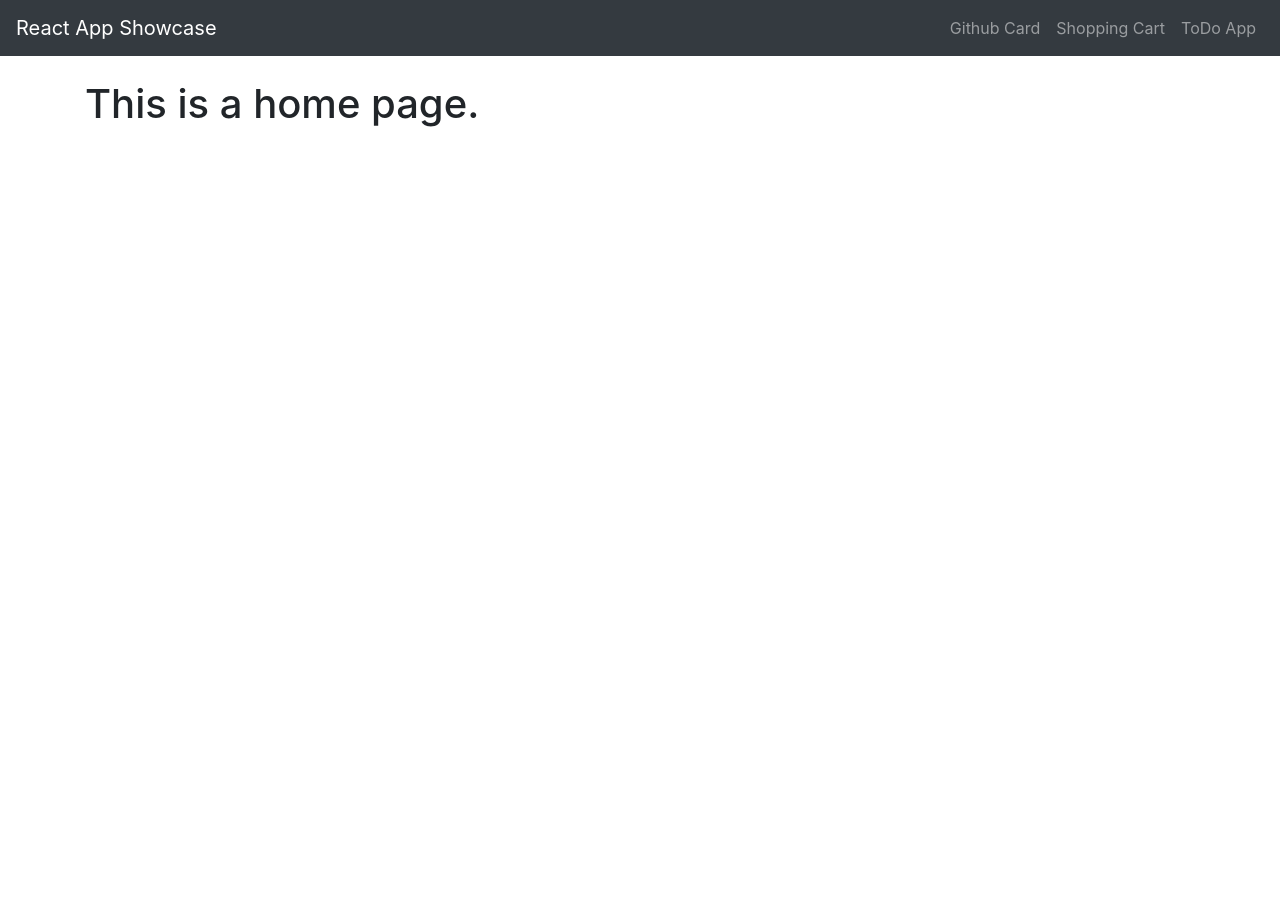
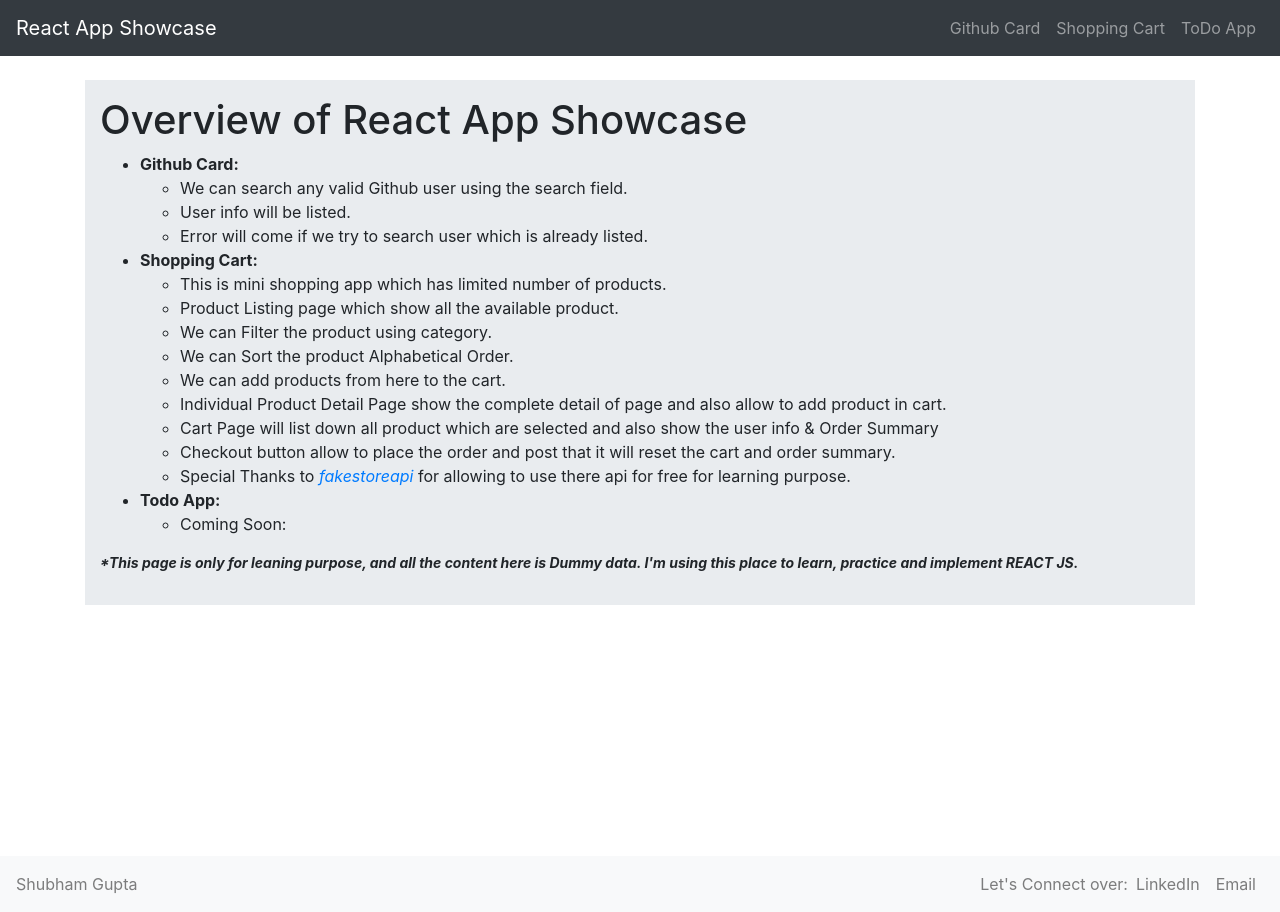
Before and after one commit to ershubgupta/React-Showcase, a React (Create React App) app: page / in a window 1280 px wide. Before the commit the page ends 800 px from the top, so only its background shows below. Built offline with nearby package versions, Linux system fonts and the light colour scheme.

Commit message:
added contact details and project desc

```diff
--- a/src/App.js
+++ b/src/App.js
@@ -7,12 +7,13 @@ import ShoppingCart from './ShoppingCart/Home';
 import ToDo from './ToDo/Todo';
 import { Col, Container, Row } from "react-bootstrap";
 import ProductDetail from "./ShoppingCart/ProductDetail";
+import Footer from "./Footer";
 
 function App() {
   return (
     <div className="App">
-      < Header/>
-        <Container>
+        <Header/>
+        <Container className="min-vh-100">
           <Row>
             <Col xs={12} className="my-4">
               <Switch>
@@ -24,6 +25,7 @@ function App() {
             </Col>
           </Row>
         </Container>
+        <Footer/>
     </div>
   );
 }
--- /dev/null
+++ b/src/Footer.jsx
@@ -0,0 +1,27 @@
+import React from 'react'
+import { Nav, Navbar } from 'react-bootstrap';
+
+export default function Footer() {
+  return (
+    <>
+      <Navbar
+        bg="light"
+        variant="light"
+
+      >
+        <Navbar.Text>Shubham Gupta</Navbar.Text>
+        <Nav className="ml-auto">
+          <Navbar.Text>Let's Connect over:</Navbar.Text>
+          <Nav.Link
+            href="https://www.linkedin.com/in/ershubgupta/"
+            target="_blank"
+            rel="noreferrer"
+          >
+            LinkedIn
+          </Nav.Link>
+          <Nav.Link href="mailto:ershubgupta@gmail.com">Email</Nav.Link>
+        </Nav>
+      </Navbar>
+    </>
+  );
+}
--- a/src/Home.jsx
+++ b/src/Home.jsx
@@ -1,9 +1,82 @@
-import React from 'react'
+import React from "react";
+import { Col, Container, Jumbotron, Row } from "react-bootstrap";
 
 export default function Home() {
   return (
-    <div>
-      <h1>This is a home page.</h1>
-    </div>
-  )
+    <>
+      <Jumbotron fluid className="mb-0 py-3">
+        <Container>
+          <Row>
+            <Col>
+              <h1>Overview of React App Showcase</h1>
+              <ul>
+                <li>
+                  <b>Github Card:</b>
+                  <ul>
+                    <li>
+                      We can search any valid Github user using the search
+                      field.
+                    </li>
+                    <li>User info will be listed.</li>
+                    <li>
+                      Error will come if we try to search user which is already
+                      listed.
+                    </li>
+                  </ul>
+                </li>
+                <li>
+                  <b>Shopping Cart:</b>
+                  <ul>
+                    <li>
+                      This is mini shopping app which has limited number of
+                      products.
+                    </li>
+                    <li>
+                      Product Listing page which show all the available product.
+                    </li>
+                    <li>We can Filter the product using category.</li>
+                    <li>We can Sort the product Alphabetical Order.</li>
+                    <li>We can add products from here to the cart.</li>
+                    <li>Individual Product Detail Page show the complete detail of page and also allow to add product in cart.</li>
+                    <li>
+                      Cart Page will list down all product which are selected and also show the user info & Order Summary
+                    </li>
+                    <li>
+                      Checkout button allow to place the order and post that it will reset the cart and
+                      order summary.
+                    </li>
+                    <li>
+                      Special Thanks to&nbsp;
+                      <a
+                        href="https://fakestoreapi.com/"
+                        target="_blank"
+                        rel="noreferrer"
+                      >
+                        <i>fakestoreapi</i>
+                      </a>
+                      &nbsp;for allowing to use there api for free for learning
+                      purpose.
+                    </li>
+                  </ul>
+                </li>
+                <li>
+                  <b>Todo App:</b>
+                  <ul>
+                    <li>Coming Soon:</li>
+                  </ul>
+                </li>
+              </ul>
+              <p className="small font-weight-bold mt-3">
+                <i>
+                  *This page is only for leaning purpose, and all the content
+                  here is Dummy data. I'm using this place to learn,
+                  practice and implement REACT JS.
+                </i>
+              </p>
+            </Col>
+          </Row>
+        </Container>
+      </Jumbotron>
+    </>
+  );
 }
--- a/src/ShoppingCart/AddToCart.jsx
+++ b/src/ShoppingCart/AddToCart.jsx
@@ -1,15 +1,41 @@
 import { Button } from 'react-bootstrap';
-import React from 'react'
+import React, {useState} from 'react'
 
 export default function AddToCart(props) {
+  const [isProductAdded, setIsProductAdded] = useState(false)
   function addToCart(prodDetail, updateCart) {
-    console.log(prodDetail);
-    props.getcart(prodDetail);
-    console.log(updateCart);
+    props.getcart(prodDetail, isProductAdded);
+    // console.log({ ...prodDetail, quantity: prodDetail["quantity"] + 1 });
+    // console.log(prodDetail.id);
+    // props.getcart({ ...prodDetail, quantity: prodDetail["quantity"] + 1 });
+    // console.log(updateCart);
+
+    // if (isProductAdded) {
+    //   let devicesArray = JSON.parse(localStorage.getItem("Cart"));
+
+    //   // console.log(devicesArray.splice(devicesArray.indexOf(prodDetail), 1));
+    //   // devicesArray.splice(devicesArray.indexOf(prodDetail), 1);
+    //   devicesArray.filter((e) => console.log(e.id, prodDetail.id));
+    //   if (devicesArray.filter((e) => e.id === prodDetail.id).length > 0) {
+    //    props.getcart({ ...prodDetail, quantity: (++prodDetail["quantity"])});
+    //     console.log("in if", prodDetail["quantity"]);
+    //     console.log("in if", prodDetail);
+    //   } else {
+    //     console.log('in else')
+    //     props.getcart({ ...prodDetail, quantity: prodDetail["quantity"] + 0 });
+    //   }
+    //   console.log(prodDetail.quantity);
+    //   // console.log(devicesArray.hasOwnProperty("id"));
+    //   // console.log(devicesArray.indexOf(prodDetail));
+    //   // console.log(devicesArray.category);
+    //   // localStorage.setItem("list", JSON.stringify(devicesArray));
+    // }
+    setIsProductAdded(true);
   }
   return (
     <Button
       variant="dark"
+      data-incart={isProductAdded}
       onClick={() => addToCart(props.productDetails, props.updateCart)}
     >
       Add to Cart
--- a/src/ShoppingCart/Home.jsx
+++ b/src/ShoppingCart/Home.jsx
@@ -20,8 +20,31 @@ export default function Home() {
     setCategory(cat);
   };
 
-  const getcart = (cartValue) => {
+  const getcart = (cartValue, isAdded) => {
     setCart([...cart, cartValue]);
+    console.log(isAdded);
+    // if (isAdded) {
+      // let devicesArray = JSON.parse(localStorage.getItem("Cart"));
+
+      // console.log(devicesArray.splice(devicesArray.indexOf(prodDetail), 1));
+      // devicesArray.splice(devicesArray.indexOf(prodDetail), 1);
+      // cart.filter((e) => console.log(e.id, cartValue.id));
+      if (cart.filter((e) => e.id === cartValue.id).length > 0) {
+        // props.getcart({ ...cartValue, quantity: ++cartValue["quantity"] });
+        setCart([...cart, cartValue.quantity = ++cartValue["quantity"]]);
+        console.log("in if", cartValue);
+        console.log("in if", cart);
+        // console.log("in if", cartValue);
+      } else {
+        console.log("in else");
+        // props.getcart({ ...cartValue, quantity: cartValue["quantity"] + 0 });
+      }
+      console.log(cartValue.quantity);
+      // console.log(devicesArray.hasOwnProperty("id"));
+      // console.log(devicesArray.indexOf(prodDetail));
+      // console.log(devicesArray.category);
+      // localStorage.setItem("list", JSON.stringify(devicesArray));
+    // }
   };
   const onCheckout = (cartStatus) => {
     setCart(cartStatus);
@@ -63,7 +86,16 @@ export default function Home() {
             updateCart={cart}
           />
         </Route>
-        <Route path="/shopping-cart">home page</Route>
+        <Route path="/shopping-cart">
+          <h1>Shopping Cart Home Page</h1>
+          <p>
+            Click on the&nbsp;
+            <Link to="/shopping-cart/products" className="">
+              Products
+            </Link>
+            &nbsp;to see the all the available products.
+          </p>
+        </Route>
       </Switch>
     </>
   );
--- a/src/ShoppingCart/ProductCard.jsx
+++ b/src/ShoppingCart/ProductCard.jsx
@@ -17,6 +17,7 @@ export default function ProductCard(props) {
             <h6>{productDetails.title}</h6>
           </Link>
           <p>Price: {productDetails.price}$</p>
+          {/* {productDetails.qunatity} */}
           <AddToCart
             updateCart={props.updateCart}
             getcart={props.getcart}
--- a/src/ShoppingCart/ProductList.jsx
+++ b/src/ShoppingCart/ProductList.jsx
@@ -8,15 +8,11 @@ import useFetch from "./Services/useFetch";
 
 export default function ProductList(props) {
   const [list, setList] = useState("products");
-  const [sort, setSort] = useState('');
+  const [sort, setSort] = useState("");
 
-  let url = sort !== "" ? "?sort="+sort : "";
+  let url = sort !== "" ? "?sort=" + sort : "";
 
-  const {
-    data: product,
-    error,
-    loading,
-  } = useFetch(list+url);
+  const { data: product, error, loading } = useFetch(list + url);
 
   function selectCategory(catgry) {
     setList(catgry);
@@ -24,7 +20,13 @@ export default function ProductList(props) {
 
   if (error) throw error;
   if (loading) return <Loader />;
-
+  // for (let i=0; i<Object.keys(product).length; i++) {
+  //     // product[i]["quantity"]
+  //   }
+  // product.map((i) => (!i.hasOwnProperty("qunatity") ? i["quantity"] = 0 : ''));
+  product.map((i) => (i["quantity"] = 0));
+  // console.log(product);
+    // console.log(product[i].hasOwnProperty("quantity"));
   return (
     <>
       <Row className="align-items-center">
--- a/src/ToDo/Todo.jsx
+++ b/src/ToDo/Todo.jsx
@@ -1,9 +1,15 @@
 import React from 'react'
+import { Jumbotron } from 'react-bootstrap';
 
 export default function Home() {
   return (
-    <div>
-      Todo app space
-    </div>
-  )
+    <>
+      <Jumbotron>
+        <h1 className="text-center">Coming Soon..!!</h1>
+        <h4 className="text-center mt-3">
+          Developer is working hard to make it available.
+        </h4>
+      </Jumbotron>
+    </>
+  );
 }
```
